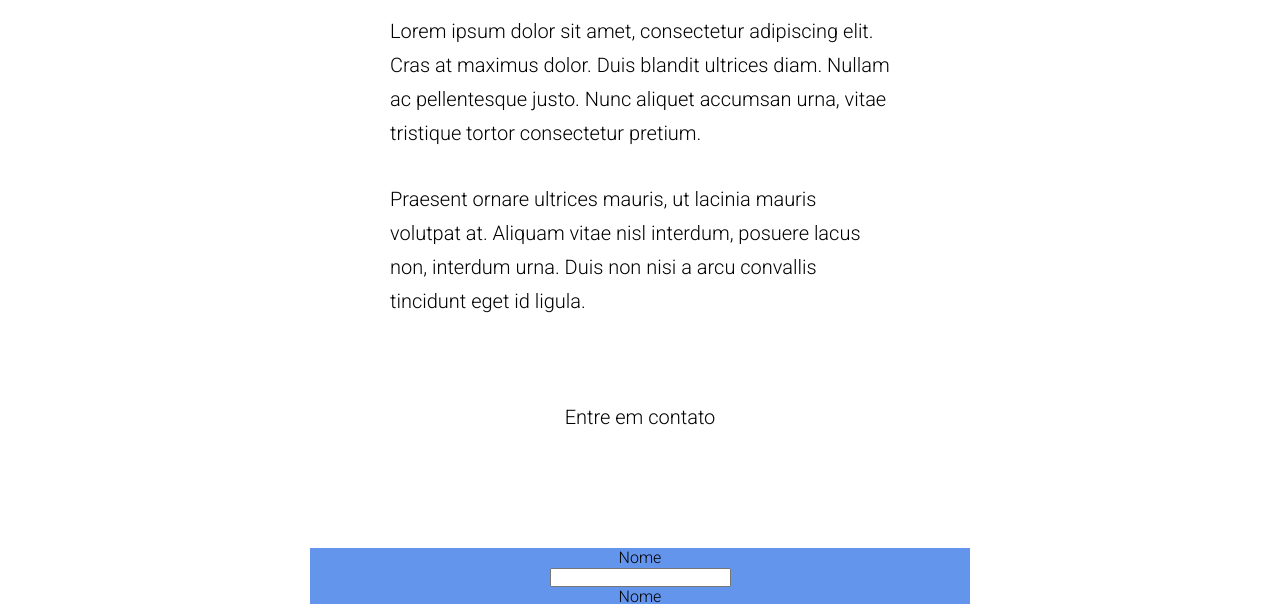
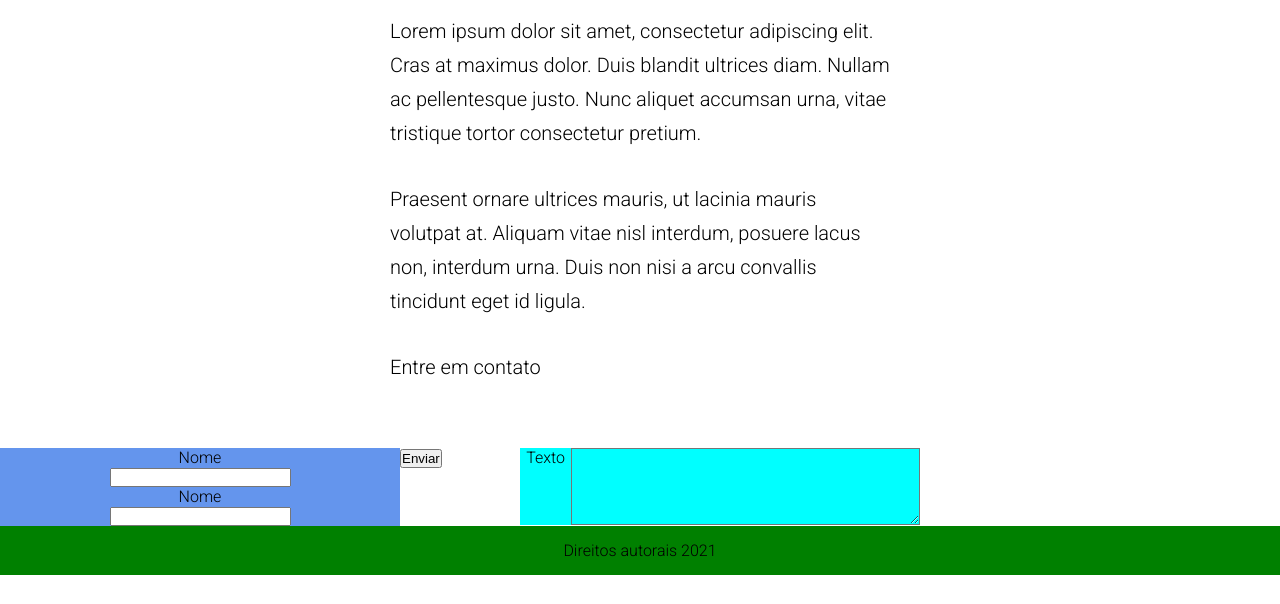
Before and after one commit to awpadilha/portfolio, a plain HTML site: page index.html in a window 1280 px wide. Shown: the part 363-967 px from the top of the page. After the commit the page ends 938 px from the top, so only its background shows below. Drawn offline with Linux system fonts and the light colour scheme.

Commit message:
feat: alteracoes na estruturacao.html

```diff
--- a/index.html
+++ b/index.html
@@ -32,7 +32,7 @@
 
     <form>
 
-       <div id="contato">
+       <div id="area-principal">
             <div class="nome">
                 <label>Nome</label><br>
                 <input type="text" name="nome" id="nome"><br>
@@ -47,15 +47,23 @@
             </div>
 
 
-        <div id="button2">
-            <button type="submit">Enviar</button>
+            <div id="button2">
+                <button type="submit">Enviar</button>
+            </div>
+        </div>
+
+        <div id="footer">
+            Direitos autorais 2021
         </div>
     </form>
 
+
+
+
     </div>
-        <footer id="footer">
-             <h6>Direitos autorais 2021</h6>
-        </footer>
+
+
+
 
 </body>
 
--- a/styles/main.css
+++ b/styles/main.css
@@ -41,29 +41,47 @@ fieldset {
 
 }
 
-#contato p{
+
+#area-principal {
+    width: 920px;
+}
+
+#area-principal p{
     text-align: center;
     padding: 50px;
+
 }
 
 header div p {
     text-align: center;
 }
 
+
 .nome {
     text-align: center;
-    width: 660px;
+    width: 400px;
     margin: 0 auto;
     background: cornflowerblue;
+    float: left;
 }
 
 #texto {
     text-align: center;
-    width: 660px;
+    width: 400px;
     margin: 0 auto;
-    background:cyan
+    background:cyan;
+    float: right;
+}
+
+#button2 {
+    padding: auto;
+    margin: auto;
+    align-items: center;
 }
 
 #footer {
     text-align: center;
+    padding: 15px;
+    background: green;
+    clear: both;
 }
```
